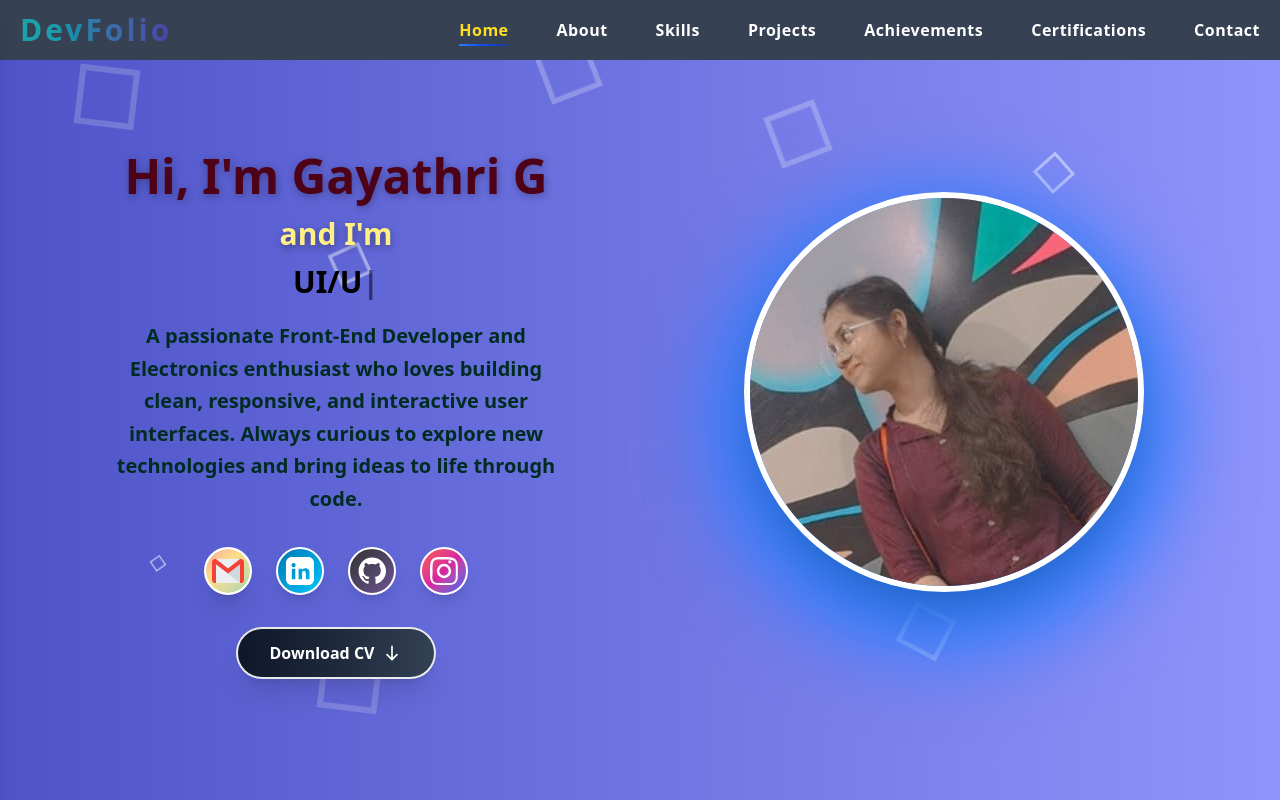
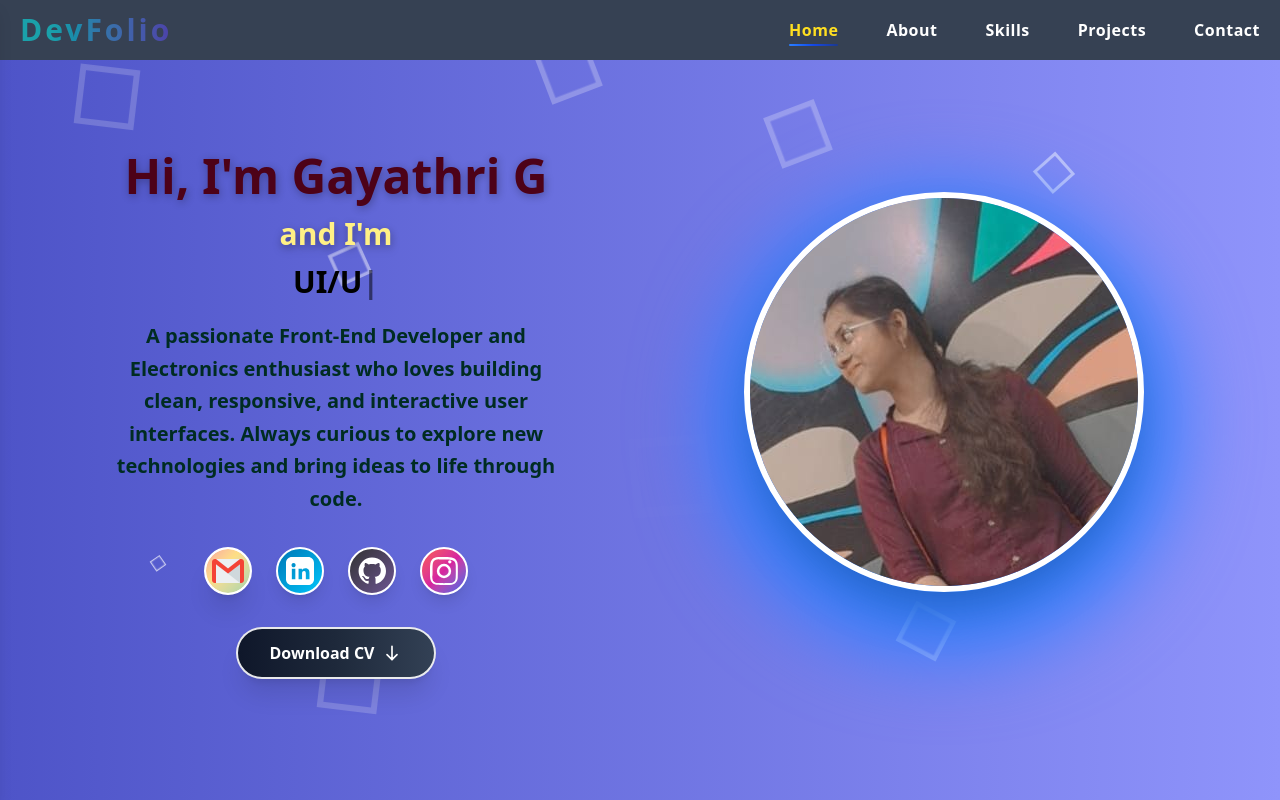
Before and after one commit to GAYATHRI1006/DevFolio, a React (Vite) app: page / in a window 1280 px wide. Shown: the top 800 px of the page. Built offline with nearby package versions, Linux system fonts and the light colour scheme.

Commit message:
Update Navbar.jsx

```diff
--- a/src/components/Navbar.jsx
+++ b/src/components/Navbar.jsx
@@ -5,8 +5,6 @@ const navLinks = [
   { name: "About", href: "#about" },
   { name: "Skills", href: "#skills" },
   { name: "Projects", href: "#projects" },
-  { name: "Achievements", href: "#achievements" },
-  { name: "Certifications", href: "#certifications" },
   { name: "Contact", href: "#contact" },
 ];
 
```
